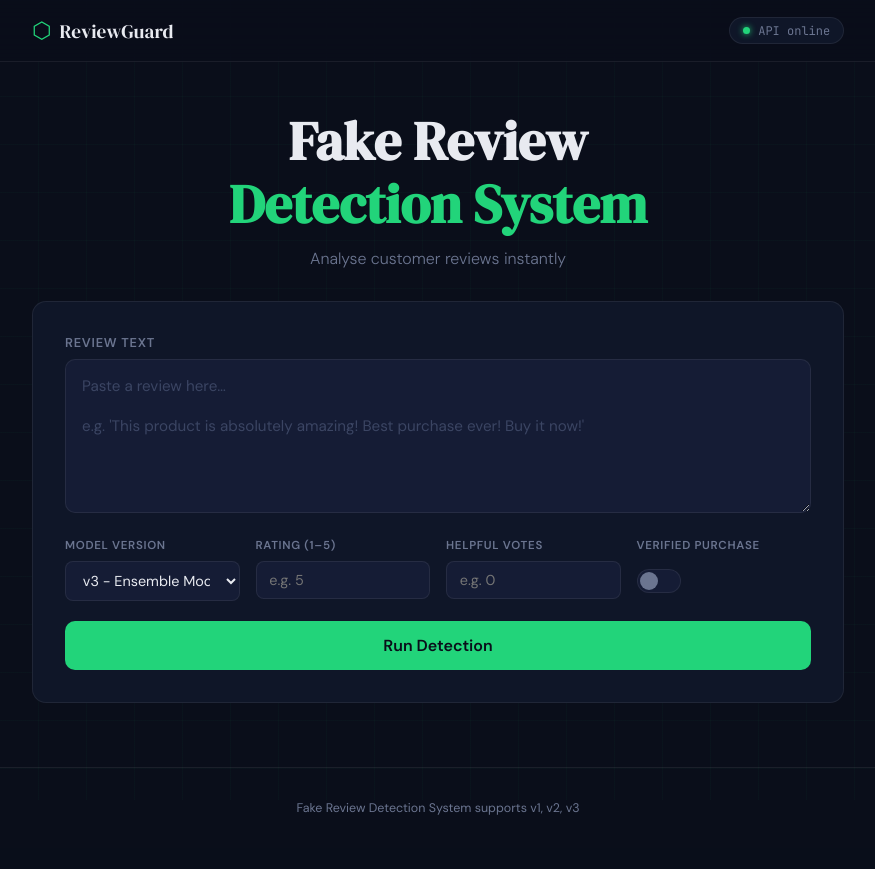
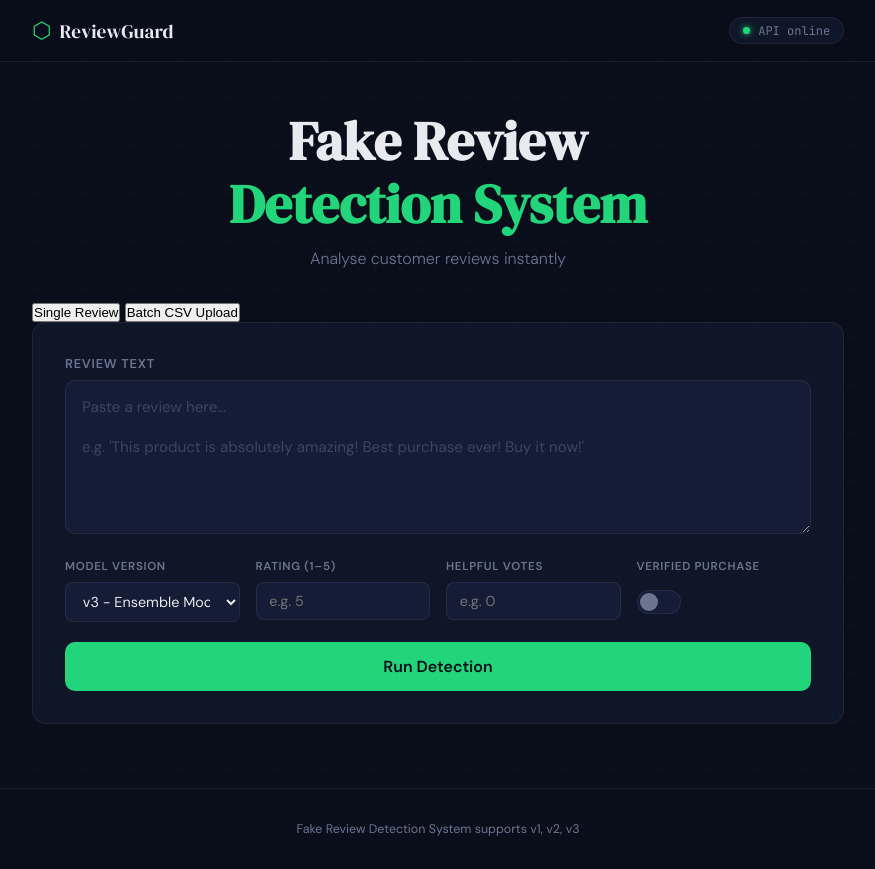
Before and after one commit to Review-Guard/Review, a Flask app: page / in a window 1280 px wide. Shown: the whole page, without its empty margins (202-1077 px from the left). Before the commit the page ends 815 px from the top, so only its background shows below. Run offline with Flask 3, Linux system fonts and the light colour scheme; parts of the project's set-up code (start-up, migrations or seed data) failed here and were passed over.

Commit message:
Update CSV UI

```diff
--- a/app/frontend/templates/index.html
+++ b/app/frontend/templates/index.html
@@ -32,8 +32,13 @@
       </h1>
       <p class="hero-sub">Analyse customer reviews instantly </p>
     </section>
-
-    <div class="panel">
+      <!-- Tabs -->
+    <div class="tabs">
+      <button class="tab active" data-tab="single">Single Review</button>
+      <button class="tab" data-tab="batch">Batch CSV Upload</button>
+    </div>
+ <!-- Single Review Panel -->
+    <div class="panel" id="panel-single">
       <div class="input-group">
         <label class="input-label">Review Text</label>
         <textarea
@@ -98,6 +103,41 @@
         </div>
       </div>
     </div>
+    <!-- Batch Panel -->
+    <div class="panel hidden" id="panel-batch">
+      <div class="upload-zone" id="uploadZone">
+        <div class="upload-icon">📂</div>
+        <p class="upload-title">Drag & drop your CSV file here</p>
+        <p class="upload-sub">or click to browse · Max 10 MB · Must have a <code>text</code> column</p>
+        <input type="file" id="csvFile" accept=".csv" class="file-input" />
+      </div>
+      <p class="file-hint" id="fileHint"></p>
+
+      <button class="btn-primary" id="batchBtn" onclick="runBatch()">
+        <span class="btn-text">Analyse CSV</span>
+        <span class="btn-spinner hidden" id="batchSpinner">⟳</span>
+      </button>
+      <p class="error-msg hidden" id="batchError"></p>
+
+      <div class="batch-results hidden" id="batchResults">
+        <div class="batch-summary" id="batchSummary"></div>
+        <div class="table-wrap">
+          <table class="results-table" id="resultsTable">
+            <thead>
+              <tr>
+                <th>#</th>
+                <th>Review (truncated)</th>
+                <th>Verdict</th>
+                <th>Fake %</th>
+              </tr>
+            </thead>
+            <tbody id="resultsBody"></tbody>
+          </table>
+        </div>
+        <button class="btn-secondary" id="downloadBtn" onclick="downloadCSV()">⬇ Download Results CSV</button>
+      </div>
+    </div>
+
   </main>
 
   <footer class="footer">
```
